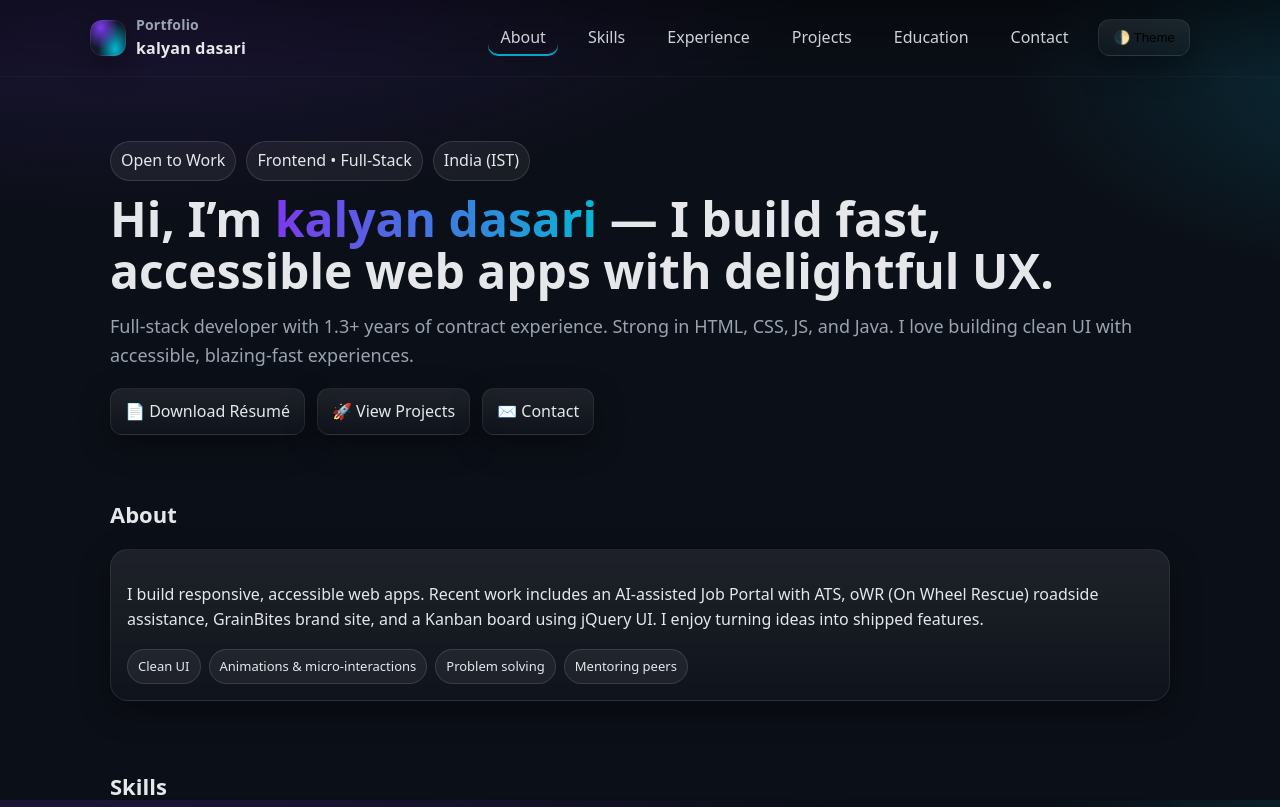
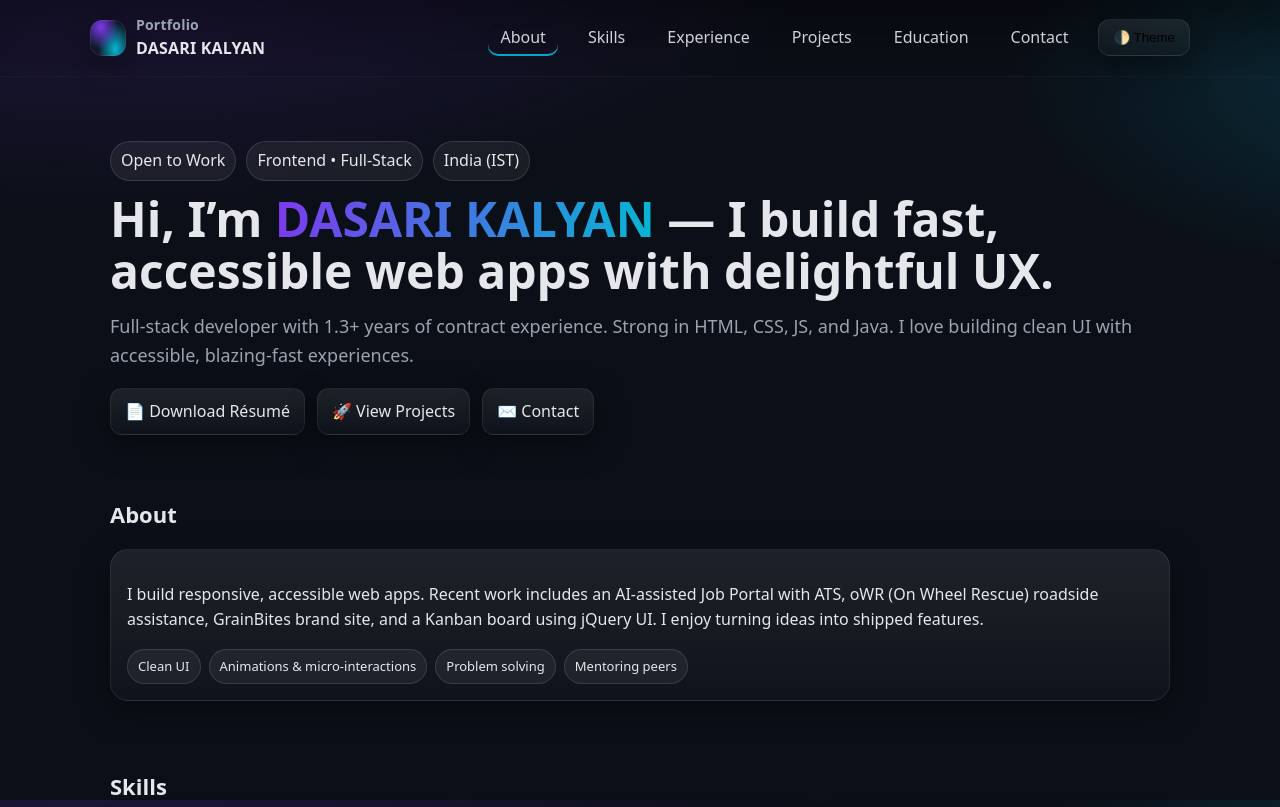
Before and after one commit to Kalyan5256/portfolio, a plain HTML site: page index.html in a window 1280 px wide. Shown: the top 807 px of the page. Drawn offline with Linux system fonts and the light colour scheme.

Commit message:
Update index.html

```diff
--- a/index.html
+++ b/index.html
@@ -244,7 +244,7 @@
 <script>
   /* ========= 1) EDIT YOUR RESUME DATA HERE ========= */
   const RESUME = {
-    name: "kalyan dasari",
+    name: "DASARI KALYAN",
     title: "Frontend / Full-Stack Developer",
     blurb:
       "Full-stack developer with 1.3+ years of contract experience. Strong in HTML, CSS, JS, and Java. I love building clean UI with accessible, blazing-fast experiences.",
```
